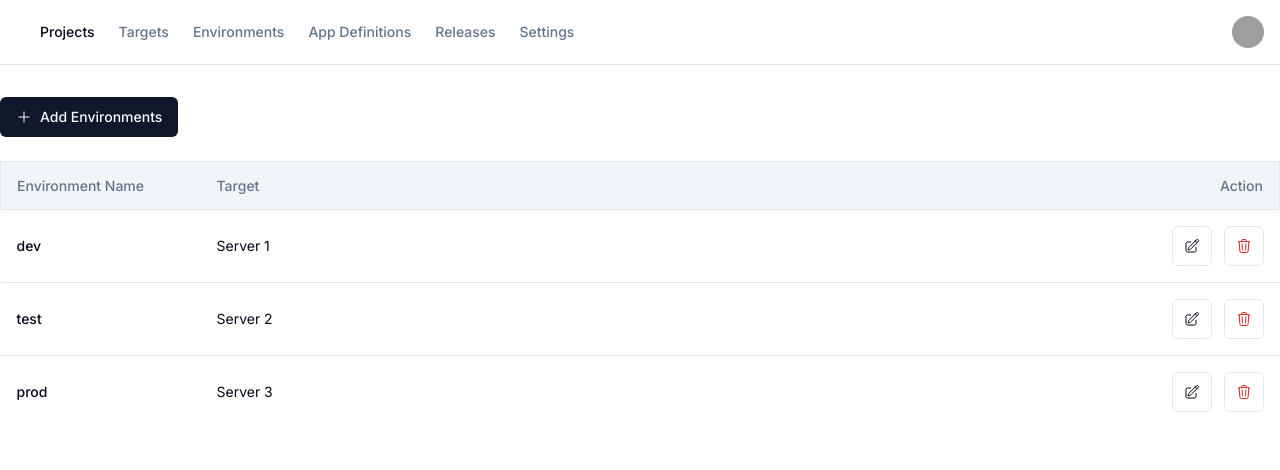
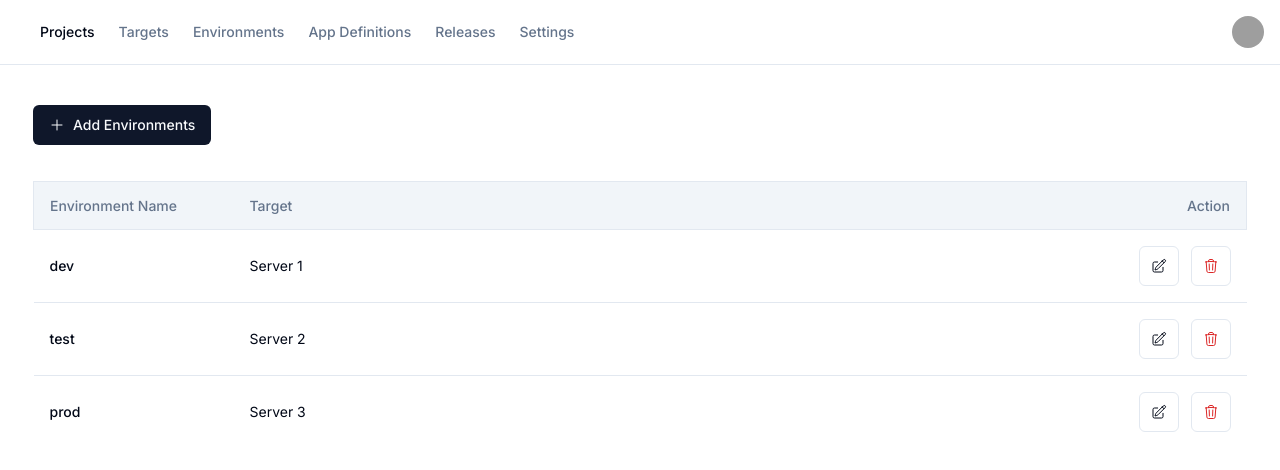
Before and after one commit to tanbiranjum/kwikdeploy, a Next.js app in the folder frontend/: page /environments in a window 1280 px wide. Shown: the top 470 px of the page. Built offline with nearby package versions, Linux system fonts and the light colour scheme; grey boxes are pictures that could not be loaded.

Commit message:
fix: add container to targets/environments page

```diff
--- a/frontend/app/components/main-container.tsx
+++ b/frontend/app/components/main-container.tsx
@@ -7,7 +7,6 @@ type MainContainerProps = {
     React.HTMLAttributes<HTMLElement>,
     HTMLElement
   >;
-  title: string;
 };
 
 const MainContainer = ({ children, props }: MainContainerProps) => {
--- a/frontend/app/environments/page.tsx
+++ b/frontend/app/environments/page.tsx
@@ -1,4 +1,5 @@
 import { Icons } from "../components/icons";
+import MainContainer from "../components/main-container";
 import { Button } from "../components/ui/button";
 import {
   Table,
@@ -29,7 +30,7 @@ const targetName = [
 
 const EnvironmentsPage = (props: Props) => {
   return (
-    <div className="space-y-6 py-8">
+    <MainContainer props={{ className: "" }}>
       <Button>
         <Icons.plus className="mr-2 h-4 w-4" />
         Add Environments
@@ -61,7 +62,7 @@ const EnvironmentsPage = (props: Props) => {
           ))}
         </TableBody>
       </Table>
-    </div>
+    </MainContainer>
   );
 };
 
--- a/frontend/app/page.tsx
+++ b/frontend/app/page.tsx
@@ -10,7 +10,7 @@ type Props = {};
 
 const ProjectsPage = (props: Props) => {
   return (
-    <MainContainer props={{ className: "" }} title="tile">
+    <MainContainer props={{ className: "" }}>
       <div className={cn("")}>
         <Link href="/targets">
           <Button>Add a project</Button>
--- a/frontend/app/targets/page.tsx
+++ b/frontend/app/targets/page.tsx
@@ -1,4 +1,5 @@
 import { Icons } from "../components/icons";
+import MainContainer from "../components/main-container";
 import { Button } from "../components/ui/button";
 import {
   Table,
@@ -33,7 +34,7 @@ const targetName = [
 
 const TargetsPage = (props: Props) => {
   return (
-    <div className="space-y-6 py-8">
+    <MainContainer props={{className:""}}>
       <Button>
         <Icons.plus className="mr-2 h-4 w-4" />
         Add Target
@@ -65,7 +66,7 @@ const TargetsPage = (props: Props) => {
           ))}
         </TableBody>
       </Table>
-    </div>
+    </MainContainer>
   );
 };
 
```
